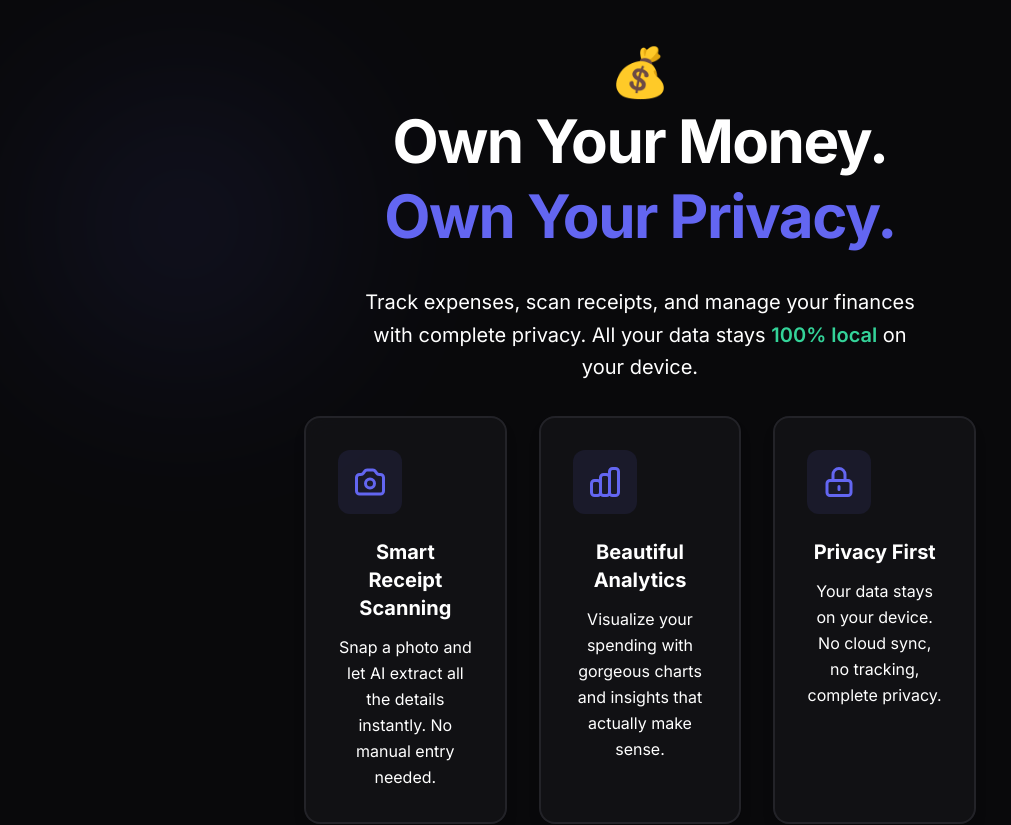
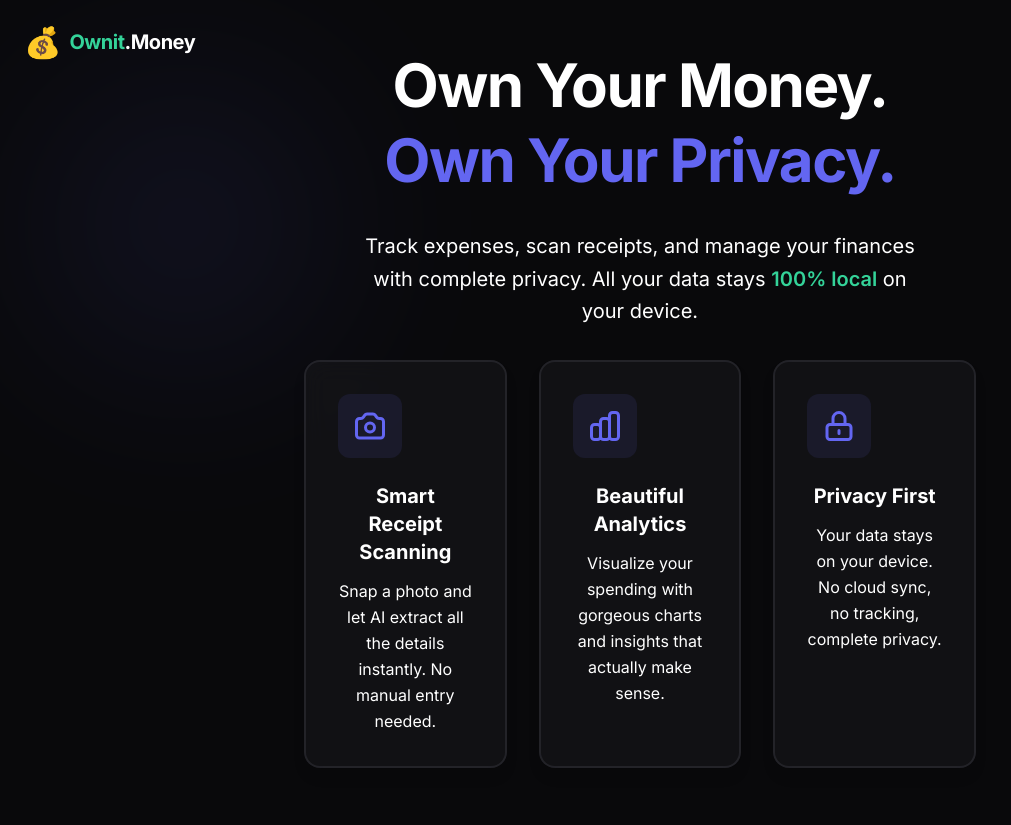
Before and after one commit to desertmountainagency-art/sg-ed21d07d-e5e4-4609-96a2-e8d1b6320c6c-1784351043, a React (Vite) app: page / in a window 1280 px wide. Shown: the top 825 px of the page, without its empty margins (0-1011 px from the left). Built offline with nearby package versions, Linux system fonts and the light colour scheme.

Commit message:
feat(ui): add ownit.money logo to hero section

```diff
--- a/src/components/LandingPage.tsx
+++ b/src/components/LandingPage.tsx
@@ -110,13 +110,17 @@ export default function LandingPage({ onGetStarted }: LandingPageProps) {
         <div className="absolute bottom-20 right-10 w-96 h-96 bg-success opacity-8 rounded-full blur-[120px]" />
       </div>
 
+      {/* Logo in top-left */}
+      <div className="absolute top-6 left-6 z-20 flex items-center gap-2">
+        <span className="text-3xl">💰</span>
+        <span className="text-xl font-bold tracking-tight">
+          <span className="text-success">Ownit</span>
+          <span className="text-text-primary">.Money</span>
+        </span>
+      </div>
+
       {/* Content container */}
       <div className="relative z-10 max-w-2xl mx-auto text-center space-y-8">
-
-        {/* Logo and brand */}
-        <div className="flex items-center justify-center gap-2 mb-2">
-          <div className="text-5xl">💰</div>
-        </div>
 
         <h1 className="text-4xl sm:text-5xl md:text-6xl font-bold tracking-tight text-text-primary leading-tight">
           Own Your Money.<br/>
```
Also changed, not shown: vercel.json (added), 1 other file (tests, documents, lock files or other folders).
